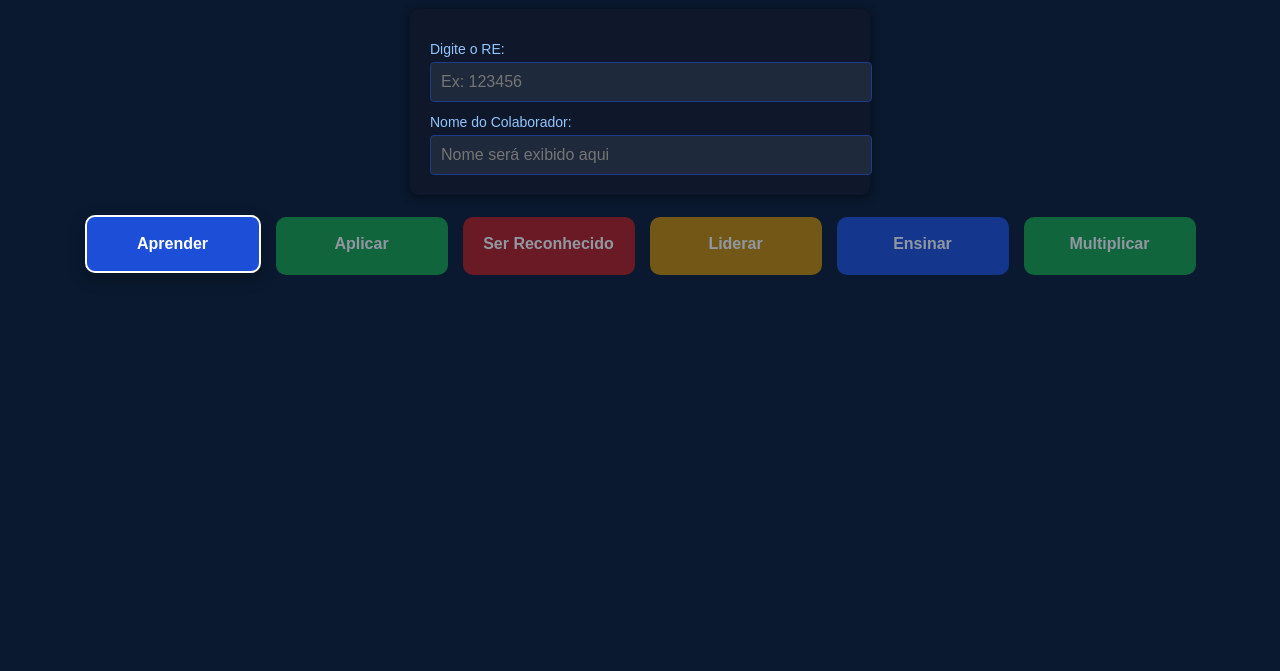
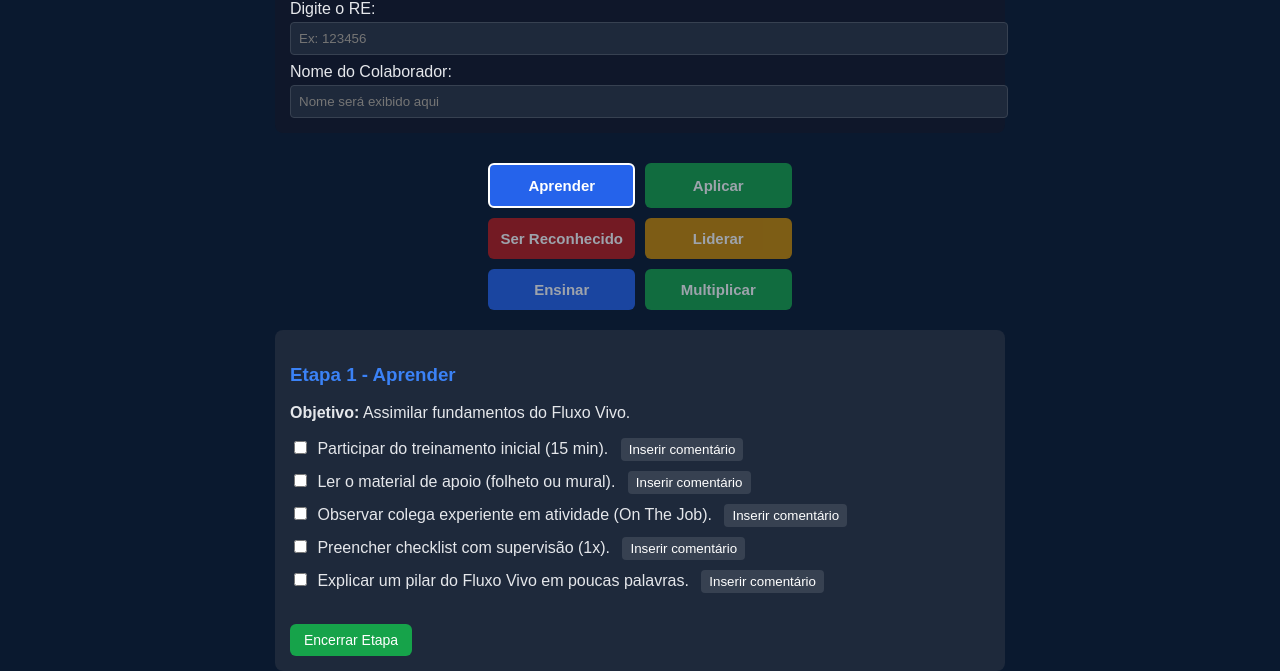
Before and after one commit to carloscarneiro2/Temporizador, a plain HTML site: page index.html in a window 1280 px wide. Shown: the part 259-930 px from the top of the page. Before the commit the page ends 800 px from the top, so only its background shows below. Drawn offline with Linux system fonts and the light colour scheme.

Commit message:
Add files via upload

```diff
--- a/index.html
+++ b/index.html
@@ -13,81 +13,103 @@
       display:flex;
       flex-direction:column;
       align-items:center;
-      min-height:100vh;
     }
     header img {
       width:100%;
-      max-height:200px;
+      max-height:180px;
       object-fit:cover;
       display:block;
     }
     h1 {
-      margin:20px 0;
-      font-size:24px;
-      color:#f9fafb;              /* branco */
-      text-shadow: 1px 1px 2px #6b7280; /* detalhes cinza */
+      margin:15px 0;
+      font-size:22px;
+      color:#f9fafb;
+      text-shadow: 1px 1px 2px #6b7280;
     }
     .container {
       background:#0f172a;
-      padding:20px;
+      padding:15px;
       border-radius:8px;
-      box-shadow:0 2px 8px rgba(0,0,0,0.5);
       width:90%;
-      max-width:420px;
-      text-align:left;
+      max-width:700px;
+      margin-bottom:15px;
     }
-    label {
-      display:block;
-      margin-top:12px;
-      font-size:14px;
-      color:#93c5fd;
-    }
-    input {
+    label { display:block; margin-top:8px; }
+    input[type="text"] {
       width:100%;
-      padding:10px;
-      margin-top:5px;
-      border:1px solid #1e3a8a;
+      padding:8px;
+      margin-top:4px;
+      border:1px solid #374151;
       border-radius:4px;
       background:#1e293b;
-      color:#e5e7eb;
-      font-size:16px;
+      color:#fff;
     }
-    .etapas {
-      display:flex;
-      gap:15px;
-      margin:22px 0 32px;
-      flex-wrap:wrap;
-      justify-content:center;
+    .botoes-etapas {
+      display:grid;
+      grid-template-columns: repeat(2, 1fr);
+      gap:10px;
+      margin-top:15px;
     }
-    .etapa {
-      padding:18px 16px;
-      border-radius:10px;
+    .botoes-etapas button {
+      padding:12px;
+      border:none;
+      border-radius:6px;
+      font-size:15px;
       font-weight:bold;
       color:#fff;
-      min-width:140px;
-      text-align:center;
-      opacity:0.55;
-      cursor:not-allowed;
-      transition:0.2s ease;
-      user-select:none;
+      cursor:pointer;
+      opacity:0.6;
     }
-    .etapa.ativa {
-      opacity:1;
+    .botoes-etapas button.ativo { opacity:1; border:2px solid #fff; }
+    .azul { background:#2563eb; }
+    .verde { background:#16a34a; }
+    .vermelho { background:#b91c1c; }
+    .amarelo { background:#ca8a04; }
+    .conteudo-etapa {
+      background:#1e293b;
+      padding:15px;
+      border-radius:8px;
+      margin-top:20px;
+      width:90%;
+      max-width:700px;
+    }
+    ul { list-style:none; padding-left:0; }
+    li { margin-bottom:10px; }
+    input[type="checkbox"] { margin-right:6px; }
+    button.coment {
+      background:#374151;
+      color:#fff;
+      border:none;
+      padding:4px 8px;
+      margin-left:8px;
       cursor:pointer;
-      border:2px solid #fff;
-      transform: translateY(-2px);
-      box-shadow: 0 6px 16px rgba(0,0,0,.25);
+      border-radius:4px;
     }
-    /* Cores no padrão solicitado */
-    .azul    { background:#1d4ed8; }  /* Aprender / Ensinar */
-    .verde   { background:#16a34a; }  /* Aplicar / Multiplicar */
-    .vermelho{ background:#b91c1c; }  /* Ser Reconhecido */
-    .amarelo { background:#ca8a04; }  /* Liderar */
+    .comentario {
+      display:none;
+      width:100%;
+      height:50px;
+      margin-top:5px;
+      background:#0f172a;
+      color:#fff;
+      border:1px solid #374151;
+      border-radius:4px;
+      padding:6px;
+    }
+    .encerrar {
+      margin-top:15px;
+      background:#16a34a;
+      padding:8px 14px;
+      border:none;
+      border-radius:6px;
+      font-size:14px;
+      cursor:pointer;
+      color:#fff;
+    }
   </style>
 </head>
 <body>
   <header>
-    <!-- Usa exatamente o nome de arquivo informado pelo usuário -->
     <img src="d9eae419-6695-4097-a256-b6c9ebc981ce.jpeg" alt="Vidro Cebrace">
   </header>
 
@@ -96,51 +118,92 @@
   <div class="container">
     <label for="re">Digite o RE:</label>
     <input type="text" id="re" placeholder="Ex: 123456">
-
     <label for="nome">Nome do Colaborador:</label>
     <input type="text" id="nome" placeholder="Nome será exibido aqui" readonly>
   </div>
 
-  <div class="etapas">
-    <div class="etapa azul ativa"   onclick="proximaEtapa(this)">Aprender</div>
-    <div class="etapa verde"        >Aplicar</div>
-    <div class="etapa vermelho"     >Ser Reconhecido</div>
-    <div class="etapa amarelo"      >Liderar</div>
-    <div class="etapa azul"         >Ensinar</div>
-    <div class="etapa verde"        >Multiplicar</div>
+  <div class="botoes-etapas">
+    <button id="btn-aprender" class="azul ativo">Aprender</button>
+    <button id="btn-aplicar" class="verde">Aplicar</button>
+    <button id="btn-reconhecido" class="vermelho">Ser Reconhecido</button>
+    <button id="btn-liderar" class="amarelo">Liderar</button>
+    <button id="btn-ensinar" class="azul">Ensinar</button>
+    <button id="btn-multiplicar" class="verde">Multiplicar</button>
+  </div>
+
+  <div class="conteudo-etapa" id="conteudo-etapa">
+    <h3 style="color:#3b82f6;">Etapa 1 - Aprender</h3>
+    <p><strong>Objetivo:</strong> Assimilar fundamentos do Fluxo Vivo.</p>
+    <ul>
+      <li><input type="checkbox"> Participar do treinamento inicial (15 min).
+        <button class="coment" onclick="toggleComentario(this)">Inserir comentário</button>
+        <textarea class="comentario"></textarea>
+      </li>
+      <li><input type="checkbox"> Ler o material de apoio (folheto ou mural).
+        <button class="coment" onclick="toggleComentario(this)">Inserir comentário</button>
+        <textarea class="comentario"></textarea>
+      </li>
+      <li><input type="checkbox"> Observar colega experiente em atividade (On The Job).
+        <button class="coment" onclick="toggleComentario(this)">Inserir comentário</button>
+        <textarea class="comentario"></textarea>
+      </li>
+      <li><input type="checkbox"> Preencher checklist com supervisão (1x).
+        <button class="coment" onclick="toggleComentario(this)">Inserir comentário</button>
+        <textarea class="comentario"></textarea>
+      </li>
+      <li><input type="checkbox"> Explicar um pilar do Fluxo Vivo em poucas palavras.
+        <button class="coment" onclick="toggleComentario(this)">Inserir comentário</button>
+        <textarea class="comentario"></textarea>
+      </li>
+    </ul>
+    <button class="encerrar" onclick="encerrarEtapa('aprender','aplicar')">Encerrar Etapa</button>
   </div>
 
   <script>
-    // Simulação para testes (substituiremos por banco de dados futuramente)
-    const mockData = {
-      "123456": "Carlos Alberto",
-      "654321": "Maria Souza"
-    };
-
+    const mockData = { "123456": "Carlos Alberto", "654321": "Maria Souza" };
     document.getElementById("re").addEventListener("input", function() {
       const re = this.value.trim();
       document.getElementById("nome").value = mockData[re] || "";
     });
 
-    function proximaEtapa(el) {
-      // desativa a etapa atual
-      el.classList.remove("ativa");
-      el.style.cursor = "not-allowed";
-      // ativa a próxima etapa, se houver
-      const next = el.nextElementSibling;
-      if (next) {
-        next.classList.add("ativa");
-        next.style.cursor = "pointer";
-        // delega o clique para continuar o fluxo
-        next.addEventListener("click", handleClickOnce, { once: true });
+    function toggleComentario(botao) {
+      const textarea = botao.nextElementSibling;
+      textarea.style.display = (textarea.style.display === "none" || textarea.style.display === "") ? "block" : "none";
+    }
+
+    function encerrarEtapa(atual, proxima) {
+      const checkboxes = document.querySelectorAll('#conteudo-etapa input[type="checkbox"]');
+      let todosMarcados = true;
+      checkboxes.forEach(cb => { if (!cb.checked) todosMarcados = false; });
+      if (!todosMarcados) {
+        alert("⚠️ Complete todas as tarefas antes de encerrar esta etapa.");
+        return;
+      }
+      document.getElementById("btn-" + atual).classList.remove("ativo");
+      document.getElementById("btn-" + atual).disabled = true;
+      if (proxima) {
+        document.getElementById("btn-" + proxima).classList.add("ativo");
+        carregarEtapa(proxima);
       } else {
-        alert("Todas as etapas concluídas 🎉");
+        alert("🎉 Todas as etapas concluídas!");
       }
     }
 
-    // Garante que somente a etapa ativa responda ao clique
-    function handleClickOnce(e){ proximaEtapa(e.currentTarget); }
-    document.querySelector(".etapa.ativa").addEventListener("click", handleClickOnce, { once: true });
+    function carregarEtapa(etapa) {
+      let conteudo = document.getElementById("conteudo-etapa");
+      if (etapa === "aplicar") {
+        conteudo.innerHTML = `<h3 style="color:#16a34a;">Etapa 2 - Aplicar</h3>
+        <p><strong>Objetivo:</strong> Converter conhecimento em prática disciplinada.</p>
+        <ul>
+          <li><input type="checkbox"> Preencher checklists durante 1 semana.</li>
+          <li><input type="checkbox"> Executar pelo menos 1 sugestão simples de melhoria.</li>
+          <li><input type="checkbox"> Reportar uma não conformidade ao supervisor.</li>
+          <li><input type="checkbox"> Receber feedback do supervisor.</li>
+          <li><input type="checkbox"> Participar de uma rotina de melhoria (ex.: 6S).</li>
+        </ul>
+        <button class="encerrar" onclick="encerrarEtapa('aplicar','reconhecido')">Encerrar Etapa</button>`;
+      }
+    }
   </script>
 </body>
 </html>
```
